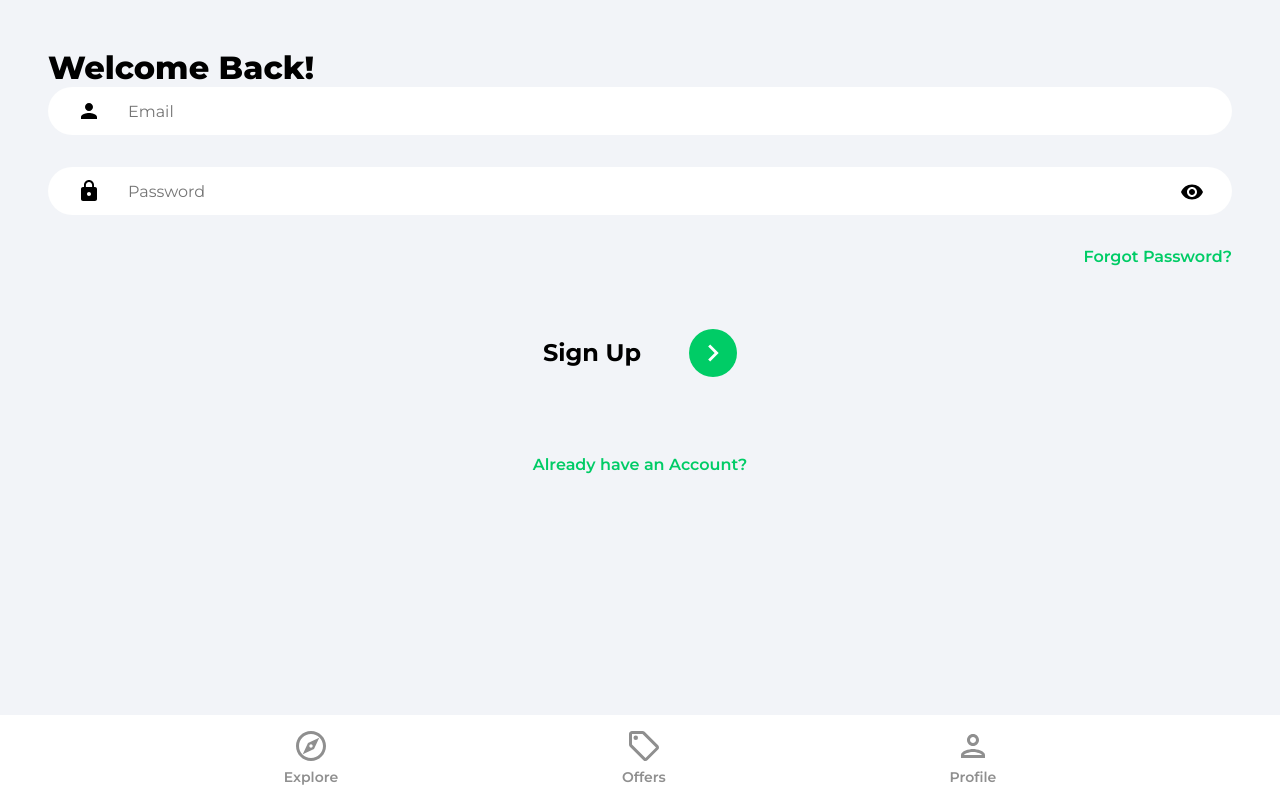
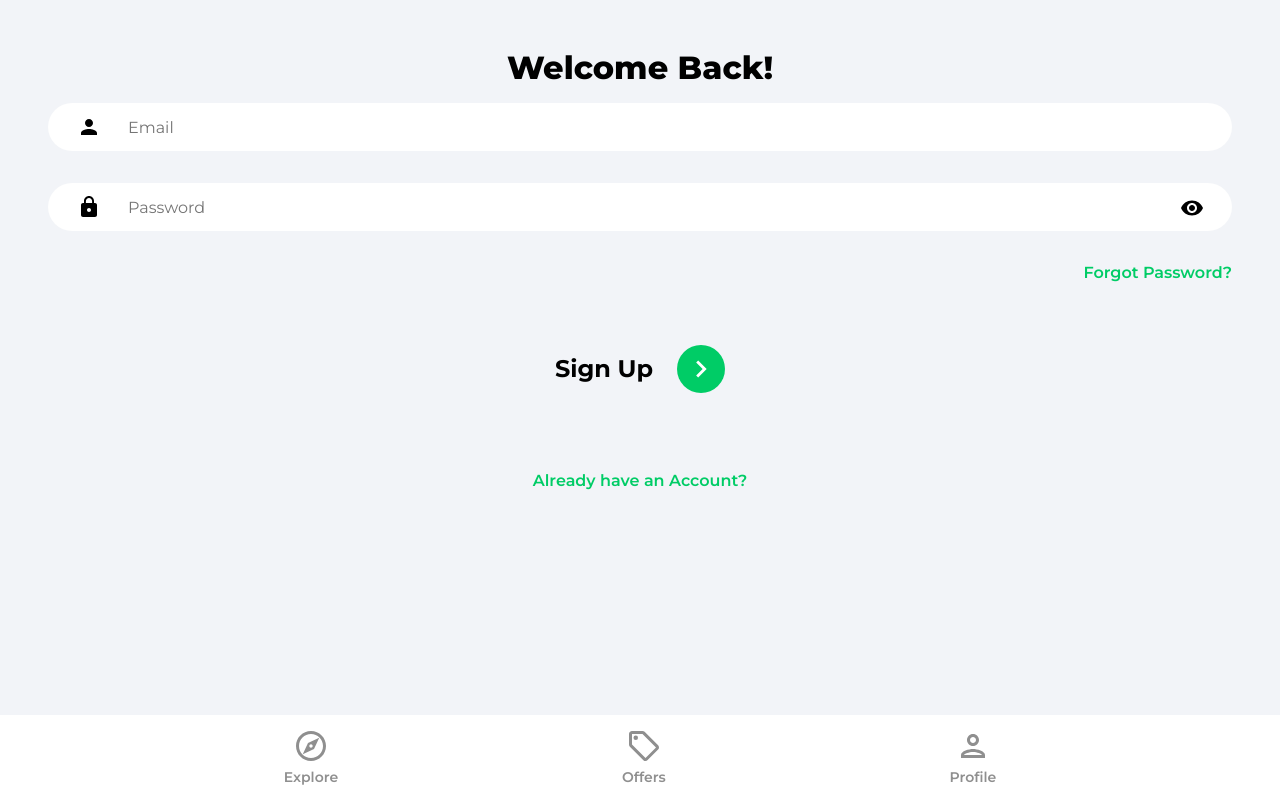
Before and after one commit to jaykapade/realtor-app, a React (Create React App) app: page /sign-up in a window 1280 px wide. Built offline with nearby package versions, Linux system fonts and the light colour scheme.

Commit message:
Fixed Some CSS Styles

```diff
--- a/public/index.html
+++ b/public/index.html
@@ -24,7 +24,7 @@
       work correctly both with client-side routing and a non-root public URL.
       Learn how to configure a non-root public URL by running `npm run build`.
     -->
-    <title>House MarketPlace</title>
+    <title>Realtor</title>
   </head>
   <body>
     <noscript>You need to enable JavaScript to run this app.</noscript>
--- a/src/index.css
+++ b/src/index.css
@@ -137,6 +137,8 @@ button {
 .pageHeader {
   font-size: 2rem;
   font-weight: 800;
+  text-align: center;
+  margin: 1rem;
 }
 
 .navbar {
@@ -222,7 +224,7 @@ button {
 .signUpBar {
   margin-top: 3rem;
   display: flex;
-  justify-content: space-around;
+  justify-content: center;
   align-items: center;
   position: inherit;
 }
@@ -244,6 +246,7 @@ button {
 .signUpText {
   font-size: 1.5rem;
   font-weight: 700;
+  margin-right: 0.5rem;
 }
 
 .signInButton,
@@ -259,7 +262,7 @@ button {
 @media (min-width: 1024px) {
   .signInButton,
   .signUpButton {
-    margin-left: 3rem;
+    margin-left: 1rem;
   }
 }
 
--- a/src/pages/SignIn.jsx
+++ b/src/pages/SignIn.jsx
@@ -65,7 +65,7 @@ const SignIn = () => {
               Forgot Password?
             </Link>
             <div className="signInBar">
-              <p className="signInText">Sign In</p>
+              <p className="signInText">Sign In </p>
               <button className="signInButton">
                 <ArrowRightIcon fill="#fff" width="34px" height="34px" />
               </button>
```
